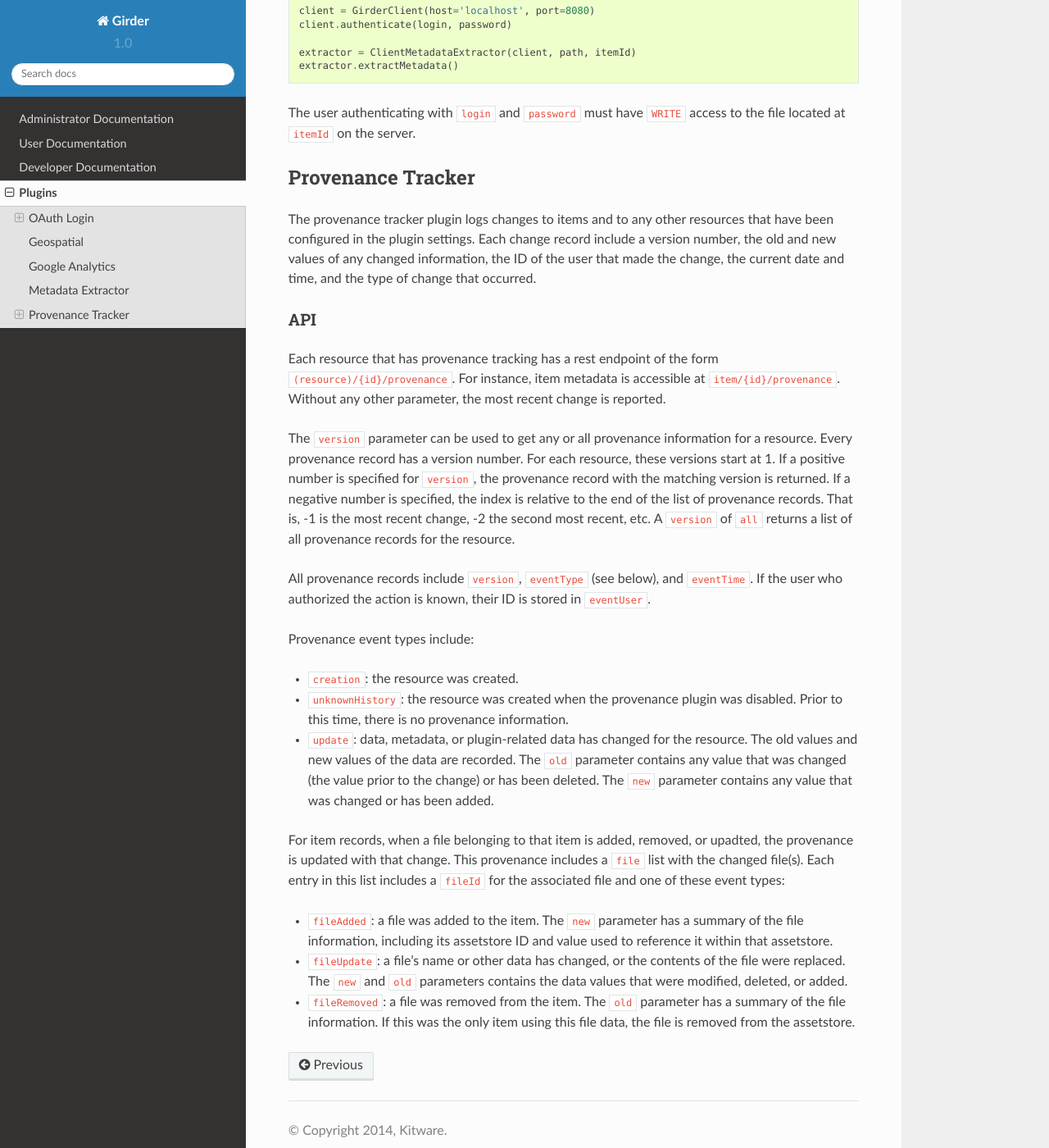
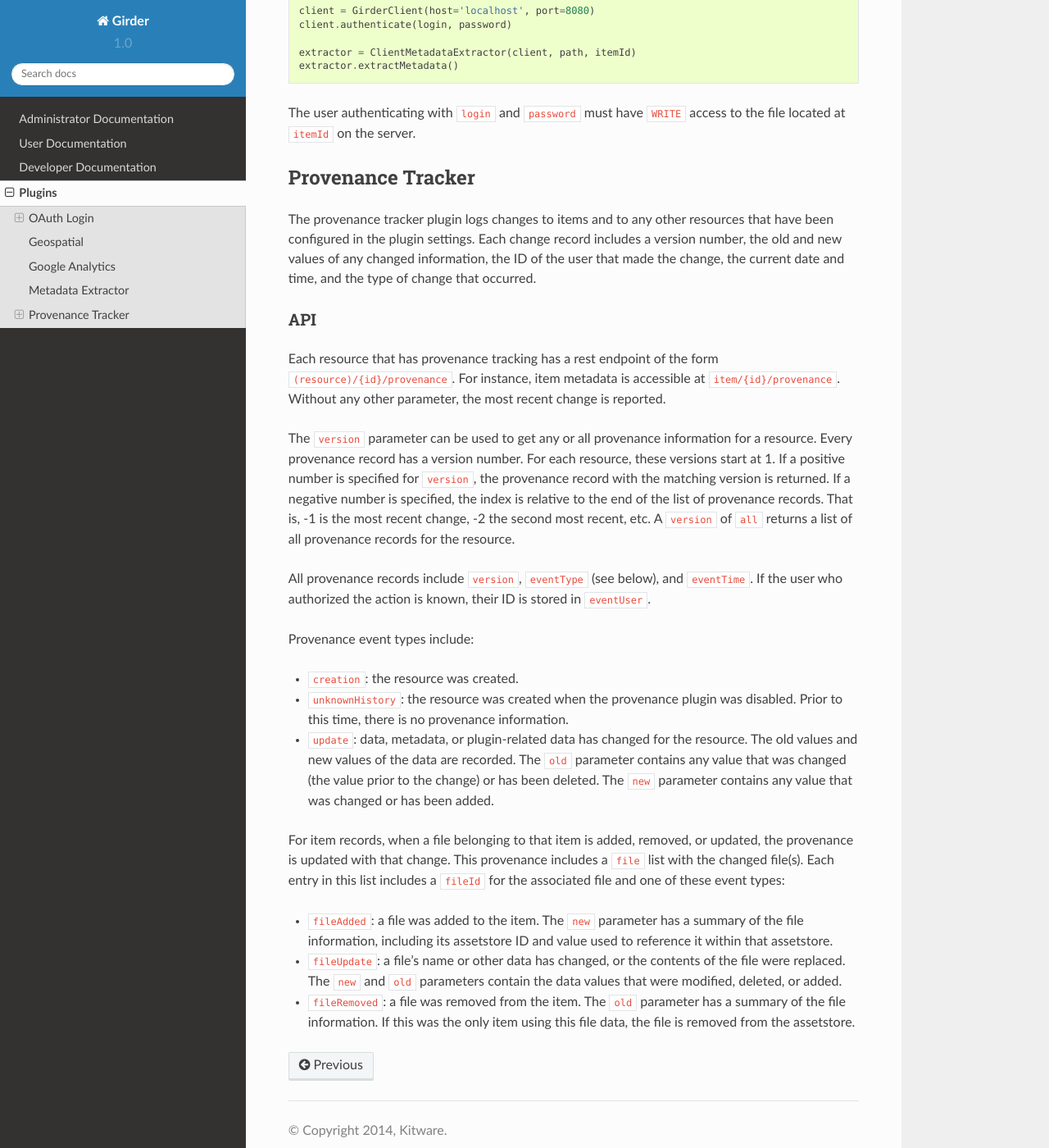
Before and after one commit to girder/girder, a Sphinx documentation site: the page built from docs/plugins.rst, in a window 1280 px wide and 1400 px high, scrolled down 2150 px. Shown: the whole window at 82% size. Built offline with Sphinx 7.4.7 and the Read the Docs theme 2.0.0, drawn with Linux system fonts in a browser that asks for light colours.

Commit message:
Fixed some typos.

```diff
--- a/docs/plugins.rst
+++ b/docs/plugins.rst
@@ -111,8 +111,8 @@
 ------------------
 
 The provenance tracker plugin logs changes to items and to any other resources
-that have been configured in the plugin settings.  Each change record include a
-version number, the old and new values of any changed information, the ID of
+that have been configured in the plugin settings.  Each change record includes
+a version number, the old and new values of any changed information, the ID of
 the user that made the change, the current date and time, and the type of
 change that occurred.
 
@@ -151,7 +151,7 @@
   that was changed or has been added.
 
 For item records, when a file belonging to that item is added, removed, or
-upadted, the provenance is updated with that change.  This provenance includes
+updated, the provenance is updated with that change.  This provenance includes
 a ``file`` list with the changed file(s).  Each entry in this list includes a
 ``fileId`` for the associated file and one of these event types:
 
@@ -160,7 +160,7 @@
   to reference it within that assetstore.
 
 - ``fileUpdate``: a file's name or other data has changed, or the contents of
-  the file were replaced.  The ``new`` and ``old`` parameters contains the data
+  the file were replaced.  The ``new`` and ``old`` parameters contain the data
   values that were modified, deleted, or added.
 
 - ``fileRemoved``: a file was removed from the item.  The ``old`` parameter has
```
